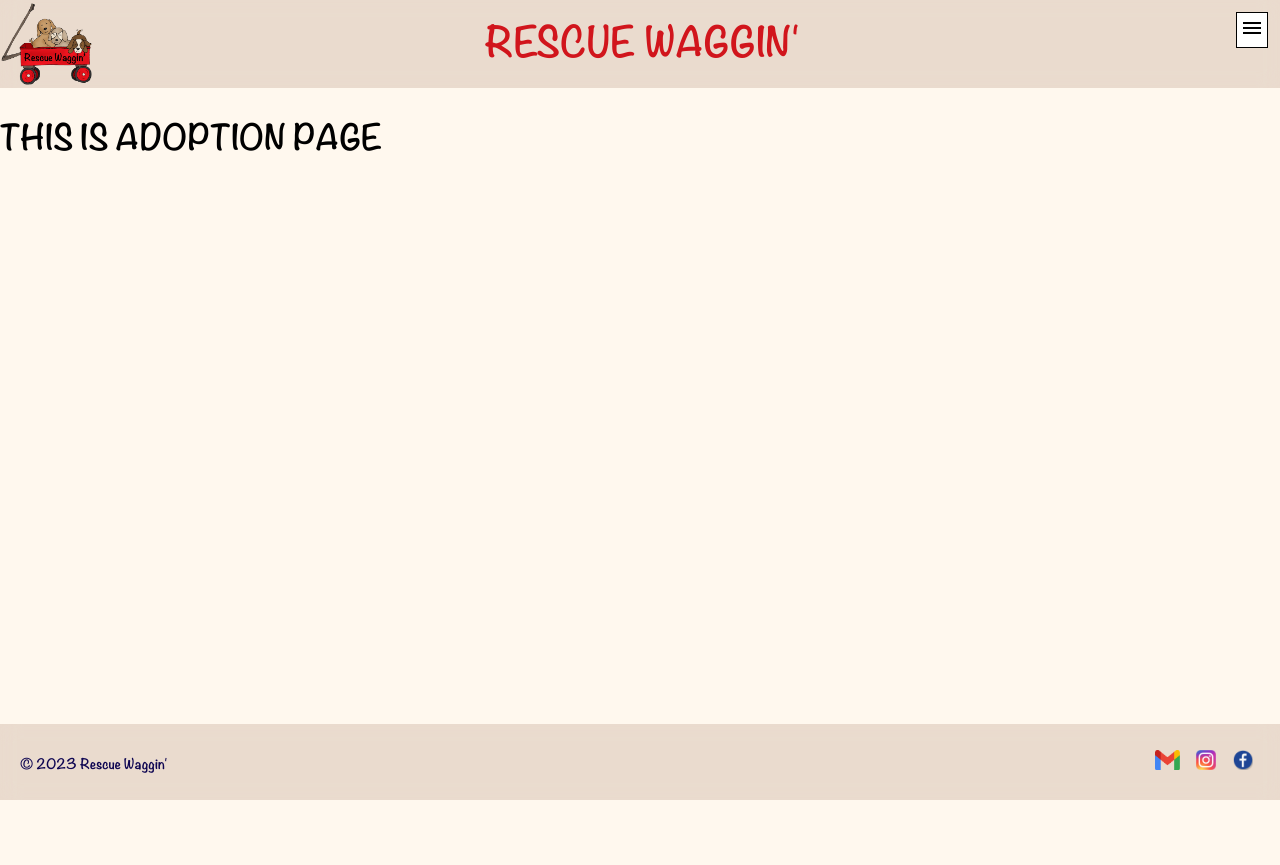
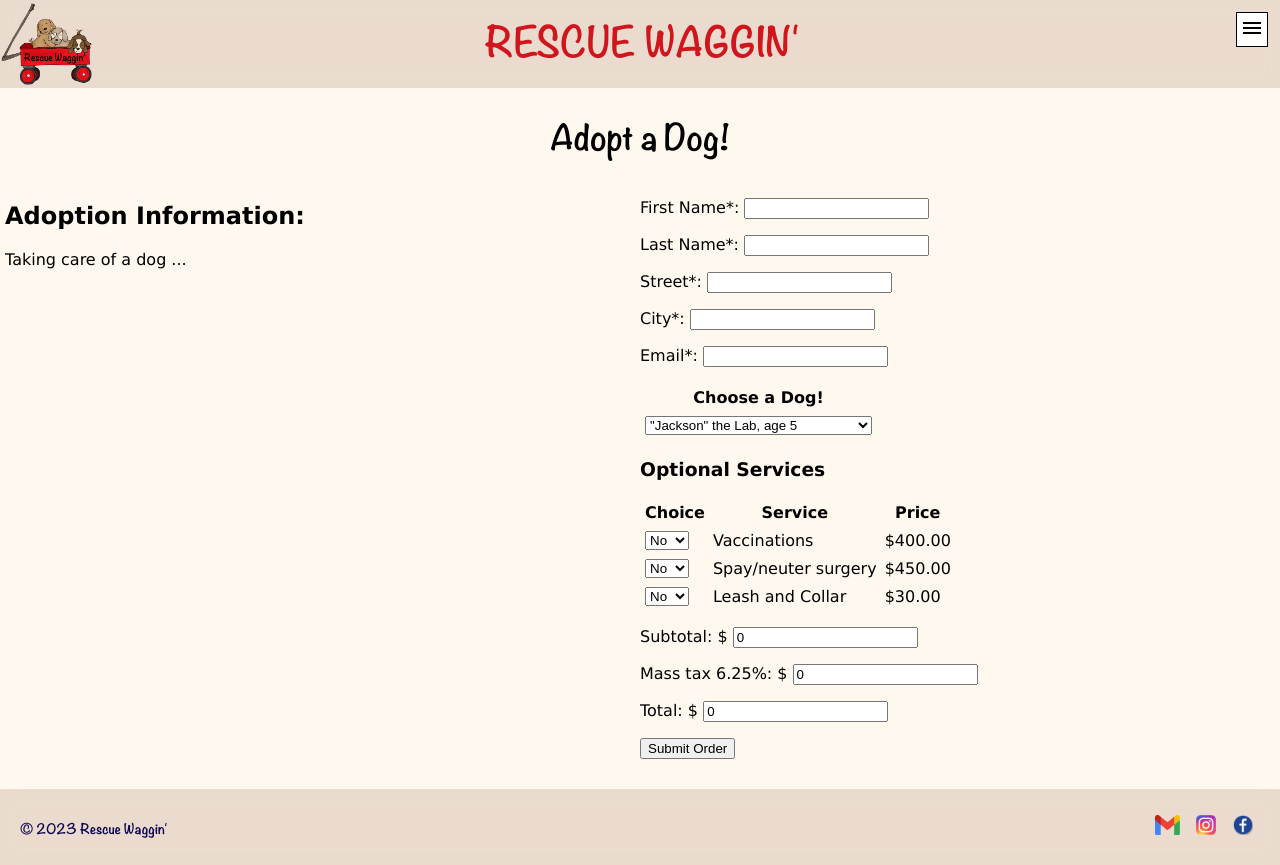
Before and after one commit to t-schneids/midterm, a PHP site: page /adoption.html in a window 1280 px wide. Before the commit the page ends 800 px from the top, so only its background shows below. Run offline with PHP 8.4, Linux system fonts and the light colour scheme.

Commit message:
Created a form on adoption.html
Made a form using a lot of javascript.
Does calculations and fills it in. Also does form validation.

Needs to do a double check once submitted

```diff
--- a/adoption.html
+++ b/adoption.html
@@ -7,6 +7,115 @@
         <!-- links library for hamburger and close icons -->
         <link href="https://fonts.googleapis.com/icon?family=Material+Icons" rel="stylesheet">
         <script src="general.js"></script>
+        <script src="https://code.jquery.com/jquery-3.7.1.min.js" integrity="sha256-/JqT3SQfawRcv/BIHPThkBvs0OEvtFFmqPF/lYI/Cxo=" crossorigin="anonymous"></script>
+
+        <style>
+            footer {
+                position: relative !important;
+            }
+            h1 {
+                text-align: center;
+            }
+
+            .row {
+                display: flex;
+                padding-left: 5px;
+                padding-right: 5px;
+                padding-bottom: 30px;
+                font-family: 'Lucida Sans', 'Lucida Sans Regular', 'Lucida Grande', 'Lucida Sans Unicode', Geneva, Verdana, sans-serif;
+            }
+
+            .column {
+                flex: 50%;
+            }
+        </style>
+
+        <script>
+
+            //populates the subtotal, etc with information from the
+            //table based on if they want a service or not
+            $(document).ready(function() {
+                $(".choice select").change(function() {
+                    index = parseInt(this.name);
+                    price = services[index].cost;
+                    chosen = this.selectedIndex;
+                    totalCost = price * chosen;
+                    totalCost = totalCost.toFixed(2);
+
+                    // Update subtotal bar
+                    subtotal = parseInt(document.forms[0].subtotal.value, 10);
+                    subtotal += parseInt(totalCost);
+                    document.forms[0].subtotal.value = subtotal.toFixed(2);
+
+                    taxAmount = .0625 * subtotal;
+                    document.forms[0].tax.value = taxAmount.toFixed(2);
+
+                    final = taxAmount + subtotal;
+                    document.forms[0].total.value = final.toFixed(2);
+                })
+            });
+
+            function Dog(name, breed, age) {
+                this.name = name;
+                this.breed = breed;
+                this.age = age;
+            }
+
+            function Service(name, cost) {
+                this.name = name;
+                this.cost = cost;
+            }
+
+            services = new Array (
+                new Service("Vaccinations", 400),
+                new Service("Spay/neuter surgery", 450),
+                new Service("Leash and Collar", 30)
+            )
+
+            dogs = new Array (
+                new Dog("Jackson", "Lab", 5),
+                new Dog("Dory", "Golden Retriever", 3),
+                new Dog("Lola", "Doodle", 8),
+                new Dog("Max", "Bulldog", 4)
+            )
+
+            //populate a select with options for each dog in the array
+            function selectDog(name) {
+                var temp = "";
+                temp = "<select name='" + name + "' size='1'>";
+	            for (j = 0; j < dogs.length; j++) {
+                    temp += "<option>" + "\"" + dogs[j].name + "\"" + " the " + dogs[j].breed + ", age " + dogs[j].age + "</option>";
+                }
+	            temp+= "</select>";
+	            return temp;
+            }
+
+            function tableData(content, className="" ) {
+                return "<td class = '" + className + "'>" + content + "</td>";
+            }
+
+            //collect all inputs in user info class and check that there is actual data there
+            function validateForm() {
+                userInfo = document.querySelectorAll(".userInfo");
+                for (let i = 0; i < userInfo.length - 1; i++) {
+                    if (userInfo[i].value == "") {
+                        alert("Missing " + userInfo[i].name + ". Please enter " + userInfo[i].name + " information");
+
+                        return false;
+                    }
+                }
+
+                email = userInfo[userInfo.length - 1].value;
+                emailPattern = /^[a-zA-Z0-9._-]+@[a-zA-Z0-9.-]+\.[a-zA-Z]{2,4}$/;
+
+                if (!email.match(emailPattern)) {
+                    alert("Email does not match specified format. Please retry")
+                    return false;
+                }
+
+                return true;
+            }
+        </script>
 
     </head>
     <body>
@@ -51,8 +160,83 @@
 
 
         <div class="content">
-            <h1>THIS IS ADOPTION PAGE</h1>
+            <h1>Adopt a Dog!</h1>
+            <div class="row" id="row1">
+                <div class="column">
+                    <h2>Adoption Information:</h2>
+                    <p>Taking care of a dog ...</p>
+                </div>
+                <div class="column">
+                    <!-- give form event handler for submitting -->
+                    <form onsubmit="return validateForm()">
 
+                        <p><label>First Name*:</label> <input class="userInfo"
+                            type="text"  name='first name' /></p>
+                        <p><label>Last Name*:</label>  <input class="userInfo"
+                            type="text"  name='last name' /></p>
+                        <p><label>Street*:</label> <input class="userInfo"
+                            type="text" name='street' /></p>
+                        <p><label>City*:</label> <input class="userInfo"
+                            type="text" name='city' /></p>
+                        <p><label>Email*:</label> <input class="userInfo"
+                            type="text"  name='email' /></p>
+
+                        <table border="0" cellpadding="3">
+                          <tr>
+                            <th>Choose a Dog!</th>
+                          </tr>
+                        <script>
+
+                          var s = "";
+                              s += "<tr>";
+                              s += tableData(selectDog("quan"),
+                                             "selectQuantity");
+                              s+= "</tr>";
+                          document.writeln(s);
+                        </script>
+                        </table>
+
+                        <h3>Optional Services</h3>
+                        <table border="0" cellpadding="3">
+                            <tr>
+                                <th>Choice</th>
+                                <th>Service</th>
+                                <th>Price</th>
+                              </tr>
+                            <script>
+                                //make a table for the services we have
+                                var p=""
+                                for (i = 0; i < services.length; i++) {
+                                    p += "<tr>";
+                                    p += tableData("<select name='" + i + "'> <option value=\"no\">No</option> <option value=\"yes\">Yes</option> </select>", "choice")
+                                    p += tableData(services[i].name,
+                                                    "serviceName");
+                                    p += tableData("$" +
+                                          services[i].cost.toFixed(2), "cost");
+                                    p += "</tr>"
+                                }
+                                document.write(p);
+                            </script>
+                        </table>
+
+                        <p class="subtotal"><label>Subtotal</label>:
+                           $ <input type="text"  name='subtotal' id="subtotal"
+                                value="0" readonly/>
+                        </p>
+                        <p class="tax"><label>Mass tax 6.25%:</label>
+                          $ <input type="text" value="0" name='tax' id="tax"
+                                   readonly/>
+                        </p>
+                        <p class="total"><label>Total:</label> $
+                            <input type="text" value="0" name='total'
+                                   id="total" readonly/>
+                        </p>
+
+                        <input type ="submit" value = "Submit Order" />
+
+                        </form>
+                </div>
+            </div>
 
             <footer>
                 <h4> &copy; 2023 Rescue Waggin' </h4>
--- a/general.css
+++ b/general.css
@@ -1,6 +1,6 @@
-* {
+/* * {
     font-family: Noteworthy;
-}
+} */
 
 body {
     margin: 0;
```
